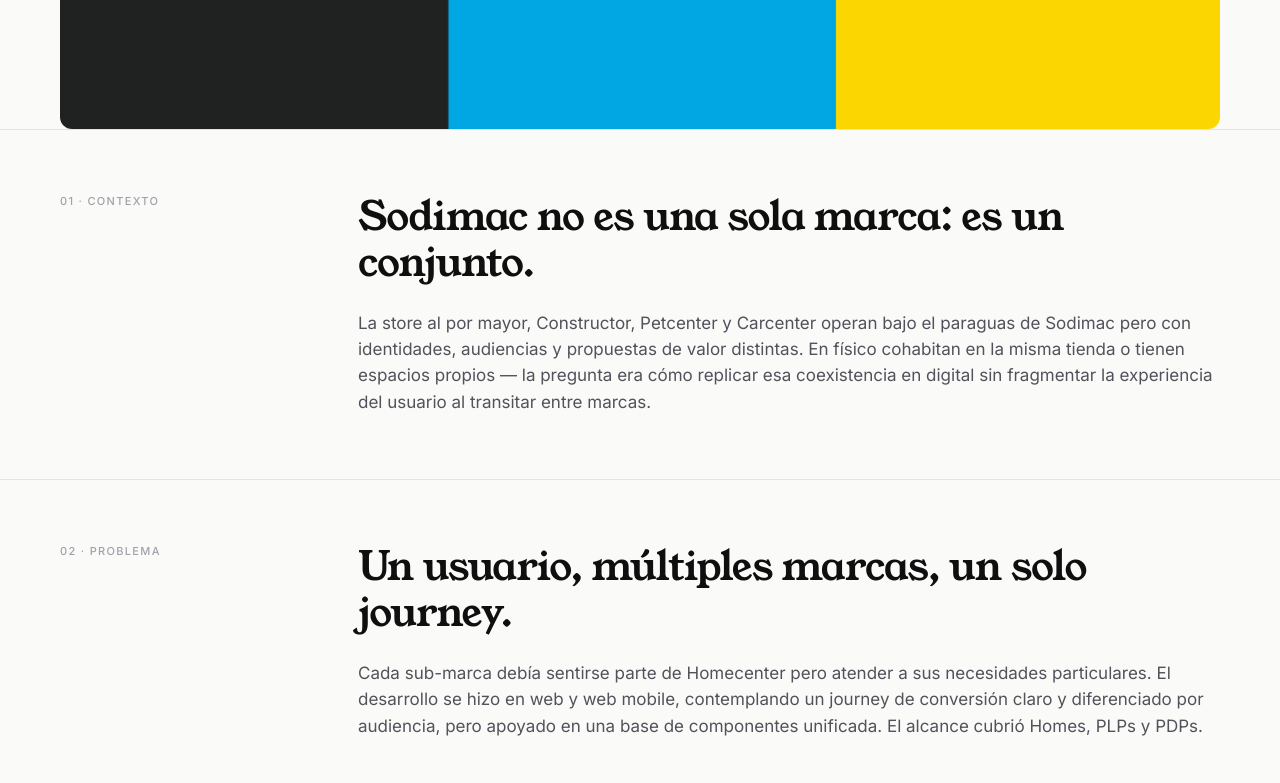
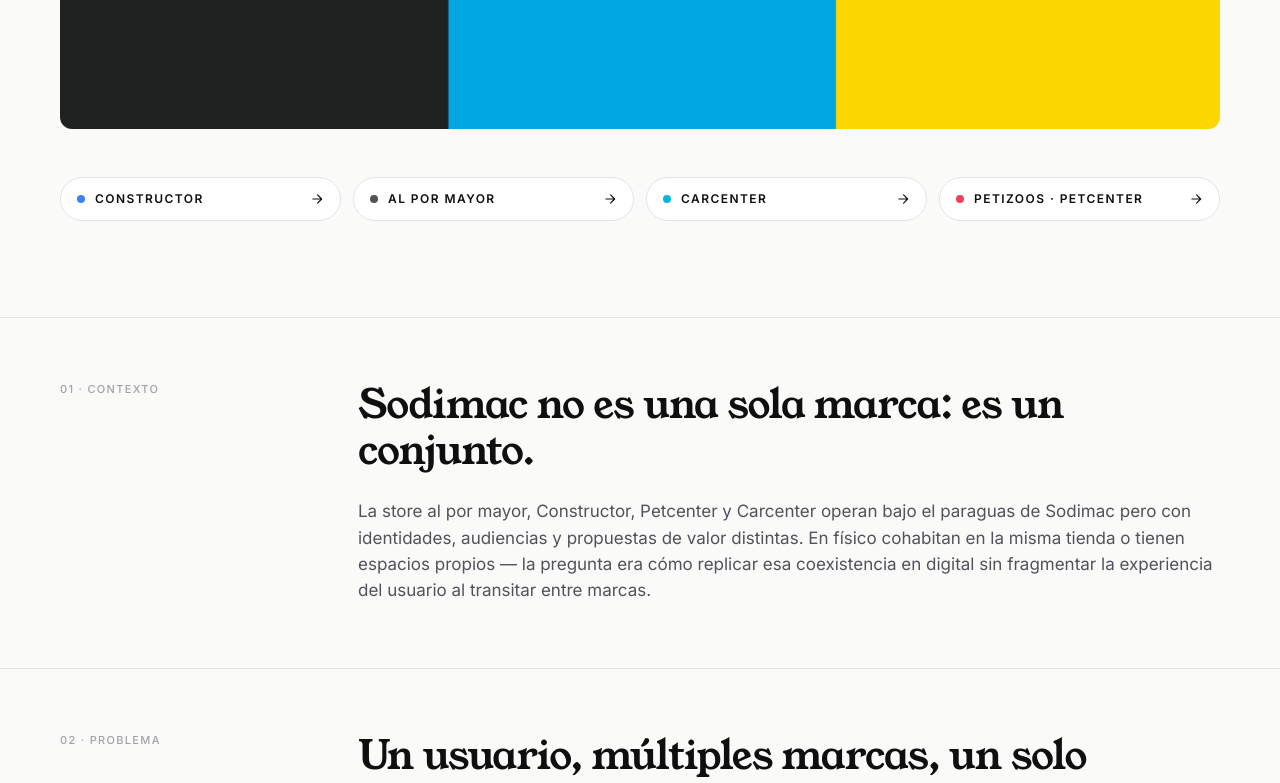
Before and after one commit to Santiagomejial/portfolio, a Next.js app: page /work/store-in-store in a window 1280 px wide. Shown: the part 1140-1923 px from the top of the page. Built offline with nearby package versions, Linux system fonts and the light colour scheme.

Commit message:
feat(case-store-in-store): 4 botones para visitar cada store en vivo

```diff
--- a/app/work/store-in-store/page.tsx
+++ b/app/work/store-in-store/page.tsx
@@ -40,6 +40,9 @@
         meta={[...hero.meta]}
         heroVisual={renderHeroImage(hero)}
       />
+
+      {/* CTA — botones que llevan a cada store en vivo */}
+      <VisitStoresButtons />
 
       {establishing && (
         <CaseMedia
@@ -300,6 +303,74 @@
         ))}
       </div>
     </section>
+  );
+}
+
+/**
+ * 4 botones CTA después del hero — abren cada store en vivo en Homecenter.
+ * Mobile: stack vertical. Desktop: grid 4 columnas.
+ */
+function VisitStoresButtons() {
+  const stores = [
+    {
+      label: 'Constructor',
+      href: 'https://www.homecenter.com.co/homecenter-co/tiendas/constructor/?store=constructor/',
+      accent: 'var(--blue)',
+    },
+    {
+      label: 'Al por mayor',
+      href: 'https://www.homecenter.com.co/homecenter-co/tiendas/compras-por-mayor-grandes-volumenes/?store=grandesvolumenes/',
+      accent: 'var(--ink-soft)',
+    },
+    {
+      label: 'Carcenter',
+      href: 'https://www.homecenter.com.co/homecenter-co/tiendas/servicio-automotriz-carcenter/?store=carcenter/',
+      accent: 'var(--cyan)',
+    },
+    {
+      label: 'Petizoos · Petcenter',
+      href: 'https://www.homecenter.com.co/homecenter-co/tiendas/tienda-mascotas-pet-center/?store=petcenter/',
+      accent: 'var(--rose)',
+    },
+  ];
+
+  return (
+    <div className="container-portfolio pt-10 pb-16 md:pt-12 md:pb-24">
+      <div className="grid grid-cols-1 gap-3 sm:grid-cols-2 md:grid-cols-4">
+        {stores.map((s) => (
+          <a
+            key={s.href}
+            href={s.href}
+            target="_blank"
+            rel="noreferrer noopener"
+            className="group inline-flex items-center justify-between gap-3 rounded-full border border-line bg-bg-elev px-4 py-3 text-[12px] font-semibold uppercase tracking-eyebrow text-ink transition-base hover:border-blue hover:bg-bg-block"
+          >
+            <span className="inline-flex items-center gap-2.5">
+              <span
+                className="h-2 w-2 shrink-0 rounded-full"
+                style={{ background: s.accent }}
+                aria-hidden
+              />
+              {s.label}
+            </span>
+            <svg
+              width="14"
+              height="14"
+              viewBox="0 0 24 24"
+              fill="none"
+              stroke="currentColor"
+              strokeWidth="2"
+              strokeLinecap="round"
+              strokeLinejoin="round"
+              className="shrink-0 transition-transform group-hover:translate-x-1"
+              aria-hidden
+            >
+              <path d="M5 12h14M13 5l7 7-7 7" />
+            </svg>
+          </a>
+        ))}
+      </div>
+    </div>
   );
 }
 
```
